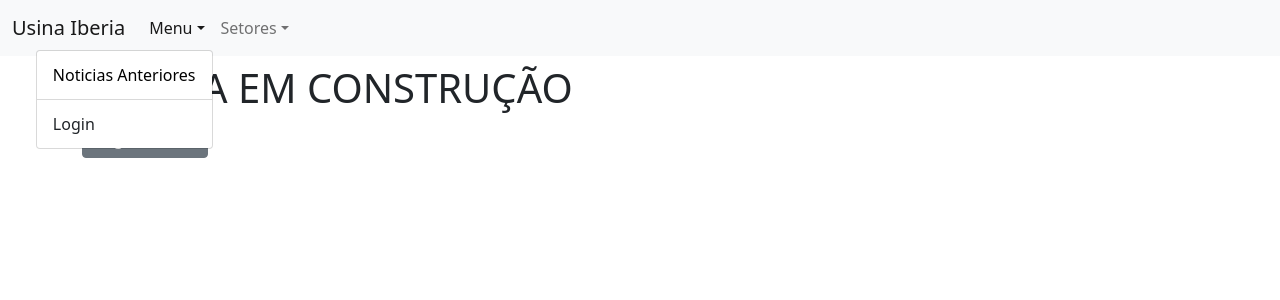
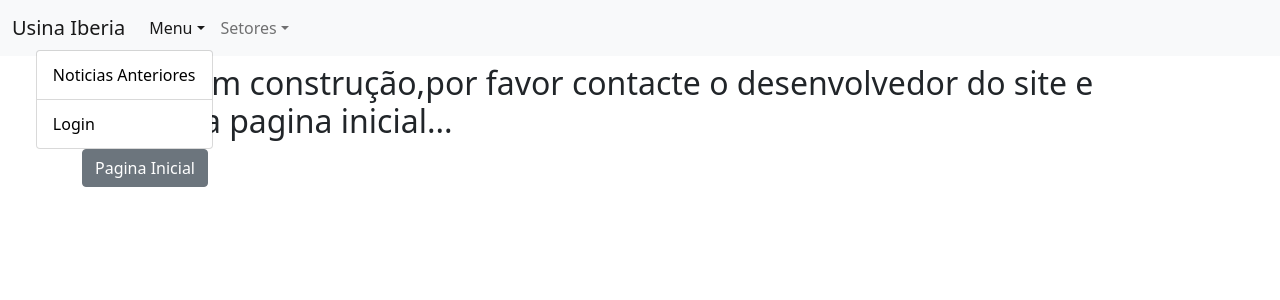
Before and after one commit to Cavalari0100/frontend_projeto_begosso, a React (Create React App) app: page /paginaemdesenvolvimento in a window 1280 px wide. Both pictures are taken after a click on the link "Menu". Shown: the top 300 px of the page. Built offline with nearby package versions, Linux system fonts and the light colour scheme.

Commit message:
subindo alterações esteticas

```diff
--- a/src/component/BarradeTarefa.js
+++ b/src/component/BarradeTarefa.js
@@ -1,4 +1,4 @@
-import React , {useState} from "react";
+import React, { useState } from "react";
 import { Collapse, DropdownItem, DropdownMenu, DropdownToggle, Nav, NavLink, Navbar, NavbarBrand, NavbarText, NavbarToggler, NavItem, UncontrolledDropdown } from "reactstrap";
 import { Link } from "react-router-dom";
 function BarraDeTarefa(props) {
@@ -39,7 +39,9 @@ function BarraDeTarefa(props) {
                 </DropdownItem>
                 <DropdownItem divider />
                 <DropdownItem>
-                  Login
+                  <Link to={"/paginaemdesenvolvimento"} style={{ textDecoration: 'none', color: 'black' }}>
+                    Login
+                  </Link>
                 </DropdownItem>
               </DropdownMenu>
             </UncontrolledDropdown>
--- a/src/component/CardGrops.js
+++ b/src/component/CardGrops.js
@@ -54,9 +54,6 @@ function Cardgroups(props) {
                                 <CardText>
                                     <p key={postagem} style={{ maxWidth: "50ch", overflow: 'hidden', textOverflow: 'ellipsis', whiteSpace: 'nowrap' }}>{postagem.conteudo}</p>
                                 </CardText>
-                                <CardText>
-                                    <p key={postagem} style={{ maxWidth: "50ch", overflow: 'hidden', textOverflow: 'ellipsis', whiteSpace: 'nowrap' }}> Setor : {postagem.categoria}</p>
-                                </CardText>
                                 <Button onClick={attPage}>
                                     <Link key={postagem} to={"/postagem/" + postagem._id} style={{color:'white' , textDecoration:'none'}}>Mais..</Link>
                                 </Button>
--- a/src/pagina/CadastroNoticia.js
+++ b/src/pagina/CadastroNoticia.js
@@ -21,6 +21,7 @@ function CadastroNoticia() {
     }
 
     const attPage = (e) => {
+        alert('Noticia cadastrada com sucesso!!');
         window.location.reload();
     }
 
--- a/src/pagina/EmDev.js
+++ b/src/pagina/EmDev.js
@@ -1,12 +1,14 @@
 import React from "react"
-import { Button, Container } from "reactstrap";
+import { Button, Col, Container, Row } from "reactstrap";
 import BarraDeTarefa from "../component/BarradeTarefa";
 function EmDev() {
     return (
         <div style={{ paddingTop: '4em' }}>
             <BarraDeTarefa />
             <Container>
-                <h1>PAGINA EM CONSTRUÇÃO</h1>
+                <Row>
+                    <h2>Pagina em construção,por favor contacte o desenvolvedor do site e retorne a pagina inicial...</h2>
+                </Row>
                 <Button href='/'>Pagina Inicial</Button>
             </Container>
         </div>
--- a/src/pagina/Noticias.js
+++ b/src/pagina/Noticias.js
@@ -4,8 +4,9 @@ import { Button, Col, Container, Row } from "reactstrap";
 import axios from "axios";
 import BarraDeTarefa from "../component/BarradeTarefa";
 function Noticia(props) {
+    const {id} = useParams()
     const [data, setData] = useState({});
-    const {id} = useParams()
+
     useEffect(() => {
         const GetData = async () => {
             const result = await axios('https://serviceiberia.herokuapp.com/postagem/' + id);
@@ -13,10 +14,8 @@ function Noticia(props) {
         };
 
         GetData();
-
+console.log(data)
     }, []);
-    console.log(data)
-
     let noticia = {
         titulo: data.titulo
     }
@@ -48,9 +47,9 @@ function Noticia(props) {
                     </Container>
                 </Row>
                 <Row>
-                    <Col><Button href='/'>Pagina Inicial</Button></Col>
                     <Col></Col>
-                    <Col><Button href='/setores'>Pagina de setores</Button></Col>
+                    <Col></Col>
+                    <Col><div><Button href='/'>Pagina Inicial</Button></div></Col>
                 </Row>
 
             </Container>
```
